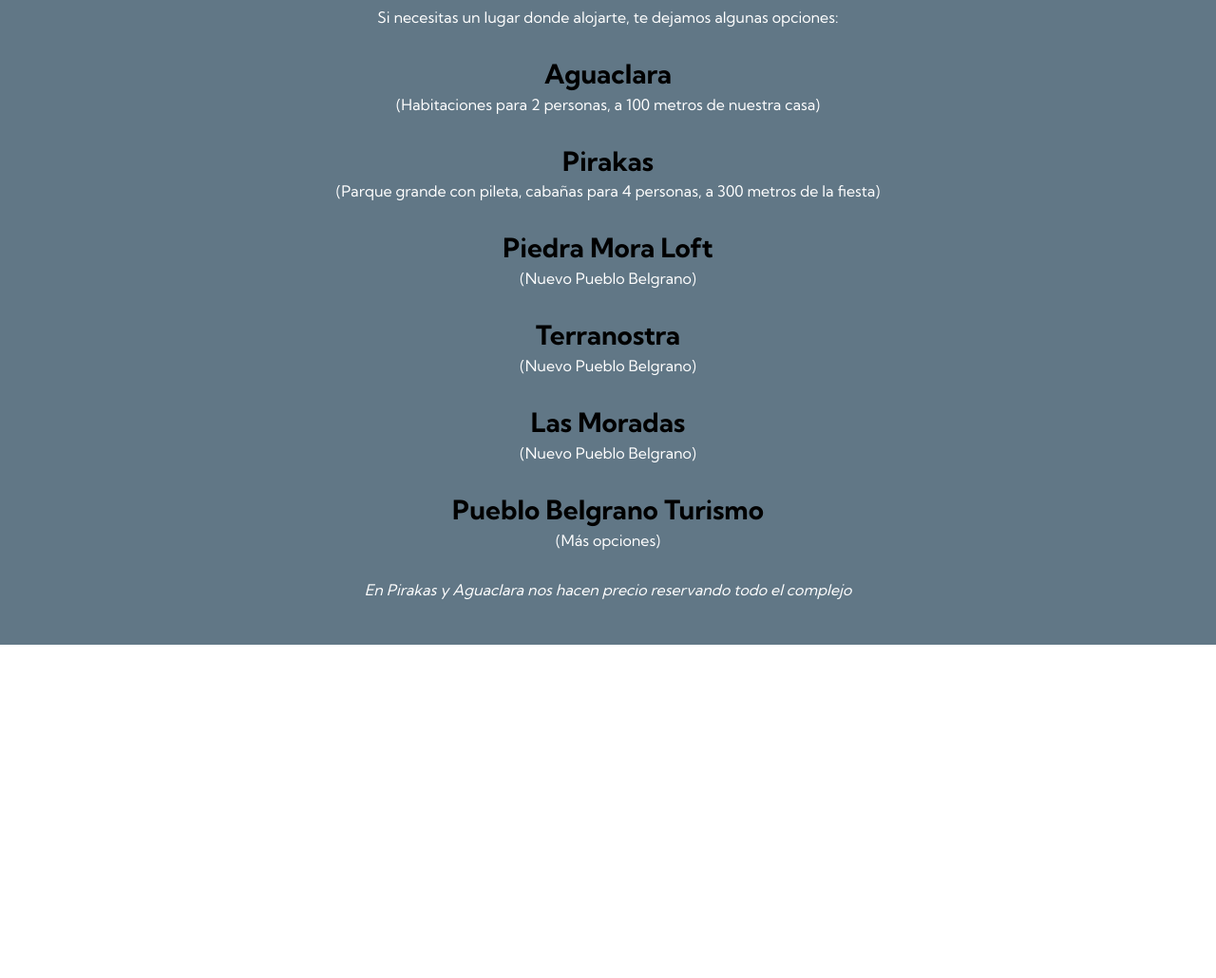
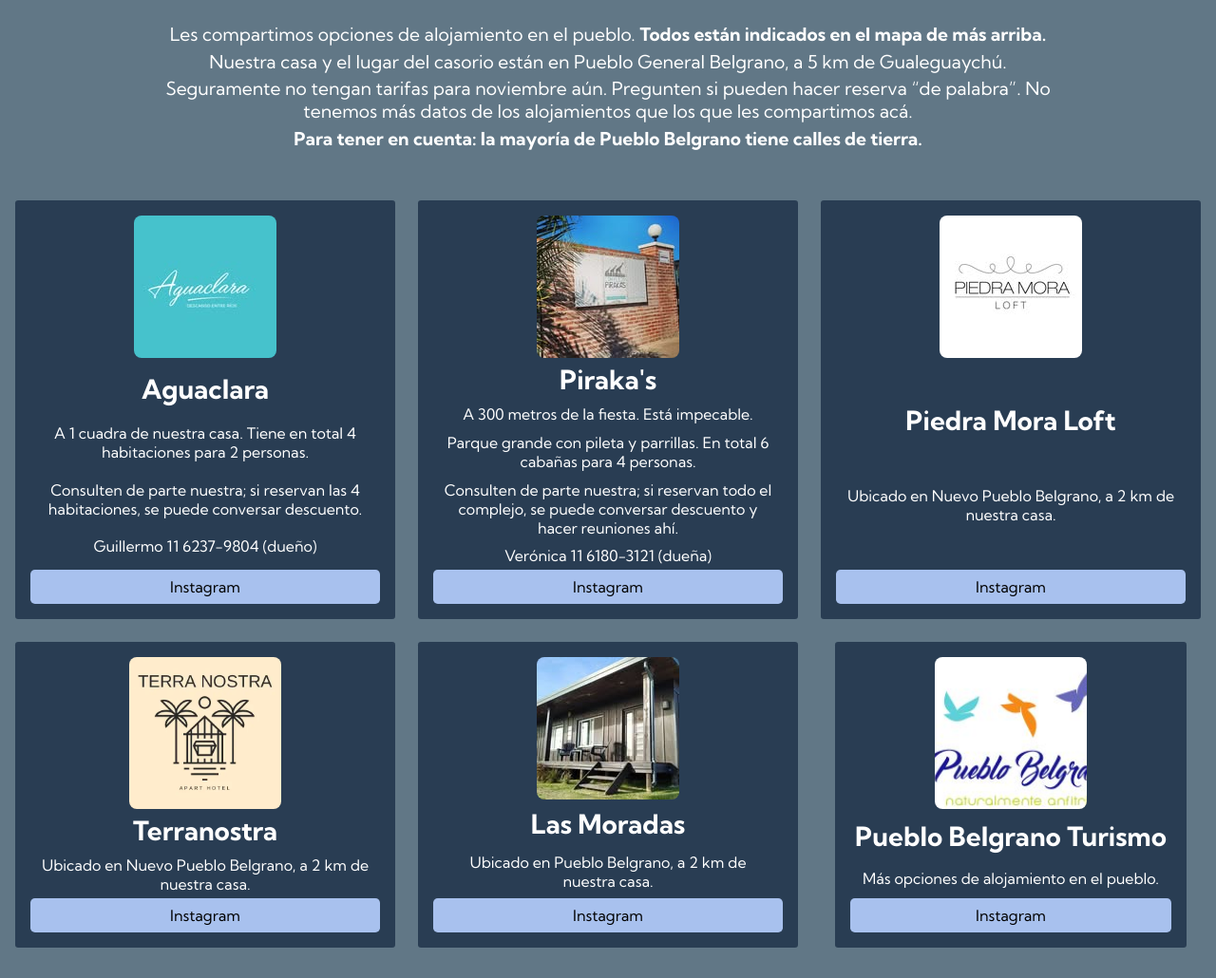
Before and after one commit to Mike-eki/wedding-landing-2, a plain HTML site: page index.html in a window 1280 px wide. Shown: the part 2073-3103 px from the top of the page at 95% size. Before the commit the page ends 2752 px from the top, so only its background shows below. Drawn offline with Linux system fonts and the light colour scheme.

Commit message:
Add new images of accommodations and make accommodation card and section

```diff
--- a/index.html
+++ b/index.html
@@ -129,17 +129,58 @@
         </footer>
     </section>
 
-        <section class="container-accommodation">
-        <p>Si necesitas un lugar donde alojarte, te dejamos algunas opciones:</p>
+    <section class="container-accommodation">
+        <header>
+            <!-- <h2>Alojamientos</h2> -->
+        <p>Les compartimos opciones de alojamiento en el pueblo. <b>Todos están indicados en el mapa de más arriba.</b></p>
+        <p>Nuestra casa y el lugar del casorio están en Pueblo General Belgrano, a 5 km de Gualeguaychú.</p>
+        <p>Seguramente no tengan tarifas para noviembre aún. Pregunten si pueden hacer reserva “de palabra”. No tenemos más datos de los alojamientos que los que les compartimos acá.</p>
+        <p><b>Para tener en cuenta: la mayoría de Pueblo Belgrano tiene calles de tierra.</b></p>
+        </header>
         <ul>
-            <li><h3><a target="_blank" href="https://www.instagram.com/aguaclaradescanso?igsh=MXB2NTlvdzU3b3R6NA==">Aguaclara</a></h3> (Habitaciones para 2 personas, a 100 metros de nuestra casa)</li>
-            <li><h3><a target="_blank" href="https://www.instagram.com/complejopirakas?igsh=ZHRnOGpyOGNwdjU1">Pirakas</a></h3> (Parque grande con pileta, cabañas para 4 personas, a 300 metros de la fiesta)</li>
-            <li><h3><a target="_blank" href="https://www.instagram.com/piedramoraloft?igsh=OTNpbGRiaHUxZTkz">Piedra Mora Loft</a></h3> (Nuevo Pueblo Belgrano)</li>
-            <li><h3><a target="_blank" href="https://www.instagram.com/terranostragchu?igsh=dXJsMnA4Yno5N3Vl">Terranostra</a></h3> (Nuevo Pueblo Belgrano)</li>
-            <li><h3><a target="_blank" href="https://www.instagram.com/complejolasmoradas?igsh=eTRuampkNnJwOW05">Las Moradas</a></h3> (Nuevo Pueblo Belgrano)</li>
-            <li><h3><a target="_blank" href="https://www.turismopueblobelgrano.gob.ar/alojamiento/">Pueblo Belgrano Turismo</a></h3>(Más opciones)</li>
-            <li><em>En Pirakas y Aguaclara nos hacen precio reservando todo el complejo</em></li>
+            <li>
+                <img src="images/alojamiento_aguaclara.jpg" alt="foto de Aguaclara">
+                <h3>Aguaclara</h3>
+                <p>A 1 cuadra de nuestra casa. Tiene en total 4 habitaciones para 2 personas.
+                <p>Consulten de parte nuestra; si reservan las 4 habitaciones, se puede conversar descuento.</p>
+                <p>Guillermo 11 6237-9804 (dueño)</p>
+                <a target="_blank" href="https://www.instagram.com/aguaclaradescanso?igsh=MXB2NTlvdzU3b3R6NA==">Instagram</a>
+            </li>
+            <li>
+                <img src="images/alojamiento_pirakas.jpg" alt="foto de Piraka's">
+                <h3>Piraka's</h3>
+                <p>A 300 metros de la fiesta. Está impecable.</p>
+                <p>Parque grande con pileta y parrillas. En total 6 cabañas para 4 personas.</p>
+                <p>Consulten de parte nuestra; si reservan todo el complejo, se puede conversar descuento y hacer reuniones ahí.</p>
+                <p>Verónica 11 6180-3121 (dueña)</p>
+                <a target="_blank" href="https://www.instagram.com/complejopirakas?igsh=ZHRnOGpyOGNwdjU1">Instagram</a>
+            </li>
+            <li>
+                <img src="images/alojamiento_piedramora.jpg" alt="foto de Piedra Mora Loft">
+                <h3>Piedra Mora Loft</h3>
+                <p>Ubicado en Nuevo Pueblo Belgrano, a 2 km de nuestra casa.</p>
+                <a target="_blank" href="https://www.instagram.com/piedramoraloft?igsh=OTNpbGRiaHUxZTkz">Instagram</a>
+            </li>
+            <li>
+                <img src="images/alojamiento_terranostra.webp" alt="foto de Terranostra">
+                <h3>Terranostra</h3>
+                <p>Ubicado en Nuevo Pueblo Belgrano, a 2 km de nuestra casa.</p>
+                <a target="_blank" href="https://www.instagram.com/terranostragchu?igsh=dXJsMnA4Yno5N3Vl">Instagram</a>
+            </li>
+            <li>
+                <img src="images/alojamiento_lasmoradas.jpg" alt="foto de Las Moradas">
+                <h3>Las Moradas</h3>
+                <p>Ubicado en Pueblo Belgrano, a 2 km de nuestra casa.</p>
+                <a target="_blank" href="https://www.instagram.com/complejolasmoradas?igsh=eTRuampkNnJwOW05">Instagram</a>
+            </li>
+            <li>
+                <img src="images/alojamiento_pueblobelgranoturismo.jpg" alt="foto de Pueblo Belgrano Turismo">
+                <h3>Pueblo Belgrano Turismo</h3>
+                <p>Más opciones de alojamiento en el pueblo.</p>
+                <a target="_blank" href="https://www.turismopueblobelgrano.gob.ar/alojamiento/">Instagram</a>
+            </li>
         </ul>
+        <!-- <em>En Pirakas y Aguaclara nos hacen precio reservando todo el complejo</em> -->
     </section>
 
     <script src="main.js"></script>
--- a/style.css
+++ b/style.css
@@ -17,6 +17,9 @@ h2 {
 }
 h3 {
     font-size: 1.75rem;
+}
+p {
+    text-wrap-style: pretty;
 }
 address {
     font-style: normal;
@@ -201,9 +204,43 @@ dialog {
     /* margin-top: 3rem; */
     padding-top: 2rem;
 }
+.container-accommodation header {
+    padding-block: 1rem;
+    padding-bottom: 2rem;
+}
+.container-accommodation header p {
+    max-width: 90ch;
+    margin-inline: auto;
+    font-size: 1.2rem;
+}
 .container-accommodation a {
+    background-color: #a8c1ee;
     color: black;
+    padding-block: 0.5rem;
+    border-radius: 0.3rem;
+}
+.container-accommodation ul {
+    display: grid;
+    grid-template-columns: repeat(auto-fit, minmax(20rem, 1fr));
+    grid-gap: 1.5rem;
+    justify-items: center;
+    padding-inline: 0;
 }
 .container-accommodation ul li {
-    margin-block: 2rem;
+    background-color: rgb(41, 61, 83);
+    border-radius: 0.2rem;
+    padding: 1rem;
+    display: flex;
+    flex-direction: column;
+    justify-content: space-between;
 }
+.container-accommodation ul li img {
+    margin-inline: auto;
+    max-width: 10rem;
+    aspect-ratio: 1/1;
+    object-fit: cover;
+    border-radius: 0.5rem;
+}
+.container-accommodation li p{
+    max-width: 40ch;
+}
```
Also changed, not shown: images/alojamiento_aguaclara.jpg (added), images/alojamiento_lasmoradas.jpg (added), images/alojamiento_piedramora.jpg (added), images/alojamiento_pirakas.jpg (added), images/alojamiento_pueblobelgranoturismo.jpg (added), images/alojamiento_terranostra.webp (added).
